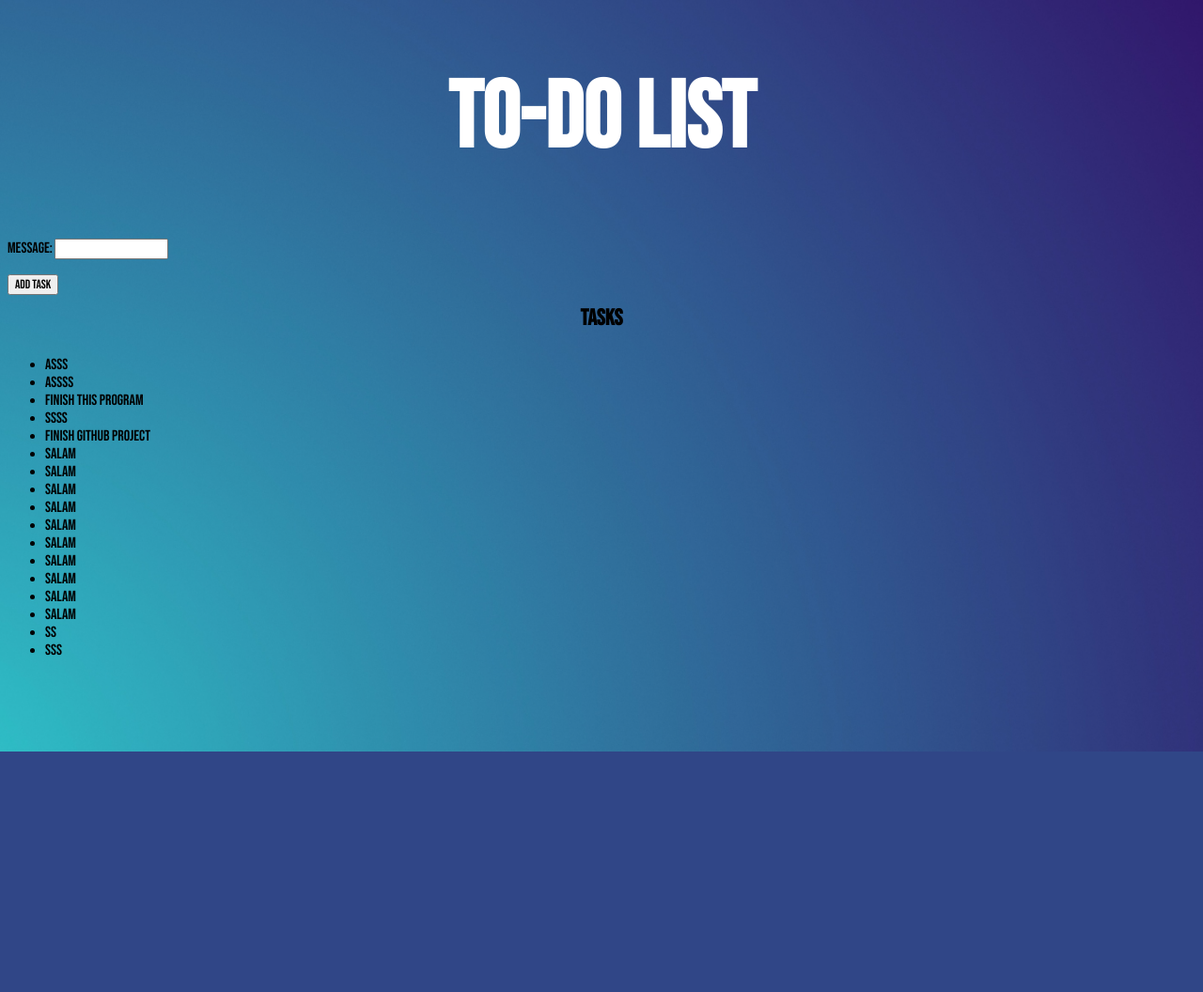
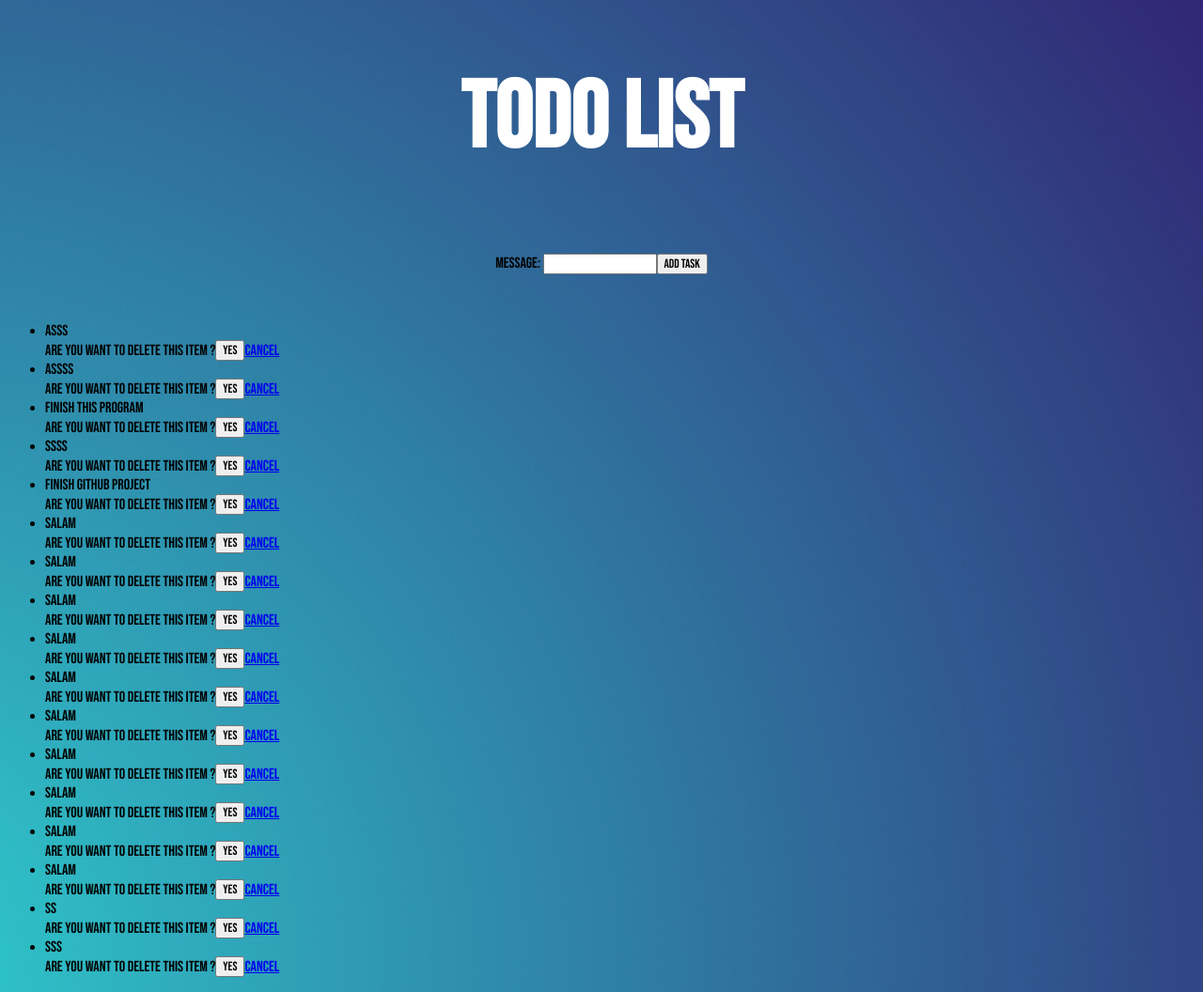
Before and after one commit to rahimov27/Django-todoapp, a Django app: page / in a window 1280 px wide. Shown: the whole page at 94% size. Before the commit the page ends 800 px from the top, so only its background shows below. Run offline with Django 3.2, Linux system fonts and the light colour scheme; data comes from the database, SQL or seed files in the repository; both versions use the stored data as it was after the commit.

Commit message:
7 update

```diff
--- a/thirdproject/todoapp/static/style.css
+++ b/thirdproject/todoapp/static/style.css
@@ -22,7 +22,8 @@ h1{
 }
 
 .task-input{
-    width: 258px;
+    width: 255px;
+    width: 290px;
     height: 45px;
     padding-left: 20px;
     border-radius: 10px;
@@ -32,8 +33,9 @@ h1{
 .plus-btn{
     margin-left: 10px;
     border-radius: 10px;
-    width: 50px;
+    width: 80px;
     border: none;
+    object-fit: scale-down;
     height: 50px;
     background-color: #443DC1;
 }
@@ -46,20 +48,46 @@ h1{
 
 .block{
     display: flex;
+    margin-top: 50px;
+    align-items: center;
+    flex-direction: row;
+    flex-wrap: wrap;
+    align-content: center;
+    width: 400px;
+    justify-content: space-evenly;
+}
+.main{
+    display: flex;
     justify-content: center;
-    margin-top: 50px;
 }
 .task{
-    width: 211px;
+    width: 240px;
     height: 50px;
-    display: flex;
+    margin-top: 10px;
     border: 1px solid #fff;
     color: #fff;
     border-radius: 10px;
 }
 
 h2{
-    text-align: center;
-    margin: 0;
-    padding: 10px;
+    display: block;
+    margin-left: 20px;
+    margin-top: 12px;
 }
+
+.change-btn{
+    margin-left: 10px;
+}
+
+
+
+
+.main-block{
+    display: flex;
+    justify-content: center;
+}
+
+form{
+    display: flex;
+    align-items: center;
+}
--- a/todoapp/models.py
+++ b/todoapp/models.py
@@ -4,7 +4,7 @@ from django.db import models
 
 
 class MessageModel(models.Model):
-    message = models.CharField(max_length=50)
+    message = models.CharField(max_length=50,)
 
     def __str__(self):
         return self.message
--- a/todoapp/templates/index.html
+++ b/todoapp/templates/index.html
@@ -9,21 +9,32 @@
 </head>
 <body>
     {% block content %}
-    <h1>To-Do List</h1>
+    <h1>ToDo List</h1>
+    <div class="main-block">
         <form method="post">
             {% csrf_token %}
             {{ form.as_p }}
             <button type="submit">Add Task</button>
         </form>
-
-    <h2>Tasks</h2>
+    </div>
+    <!-- <h2>Tasks</h2> -->
+    <br>
+    <div class="tasks">
         <ul>
             {% for task in tasks %}
                 <li>{{ task.message }}</li>
+                <form method="POST">
+                    <!-- Security token by Django -->
+                    {% csrf_token %}
+                    Are you want to delete this item ?
+                    <input type="submit" value="Yes" />
+                    <a href="/">Cancel </a>
+                </form>
             {% empty %}
                 <li>No tasks yet.</li>
             {% endfor %}
         </ul>
+    </div>
     {% endblock %}
 </body>
 </html>
--- a/todoapp/urls.py
+++ b/todoapp/urls.py
@@ -4,4 +4,5 @@ from . import views
 
 urlpatterns = [
     path("", views.todo_view),
+    path("<id>/delete", views.delete_view, name="delete_view"),
 ]
--- a/todoapp/views.py
+++ b/todoapp/views.py
@@ -1,4 +1,4 @@
-from django.shortcuts import render
+from django.shortcuts import render, get_object_or_404, HttpResponseRedirect, redirect
 from .models import MessageModel
 from .forms import MessageForm
 
@@ -11,6 +11,19 @@ def todo_view(request):
     else:
         form = MessageForm
 
-    tasks = MessageModel.objects.all().order_by()
+    tasks = MessageModel.objects.all()
 
     return render(request, "index.html", {"form": form, "tasks": tasks})
+
+
+def delete_view(request, id):
+    context = {}
+
+    obj = get_object_or_404(MessageModel, id=id)
+
+    if request.method == "POST":
+        obj.delete()
+
+        return HttpResponseRedirect("/")
+
+    return render(request, "index.html", context)
```
Also changed, not shown: todoapp/static/style.css (+60 -3 lines), db.sqlite3, thirdproject/todoapp/static/images/Vector.png (added). Lines whose indentation alone changed are shown as unchanged.
